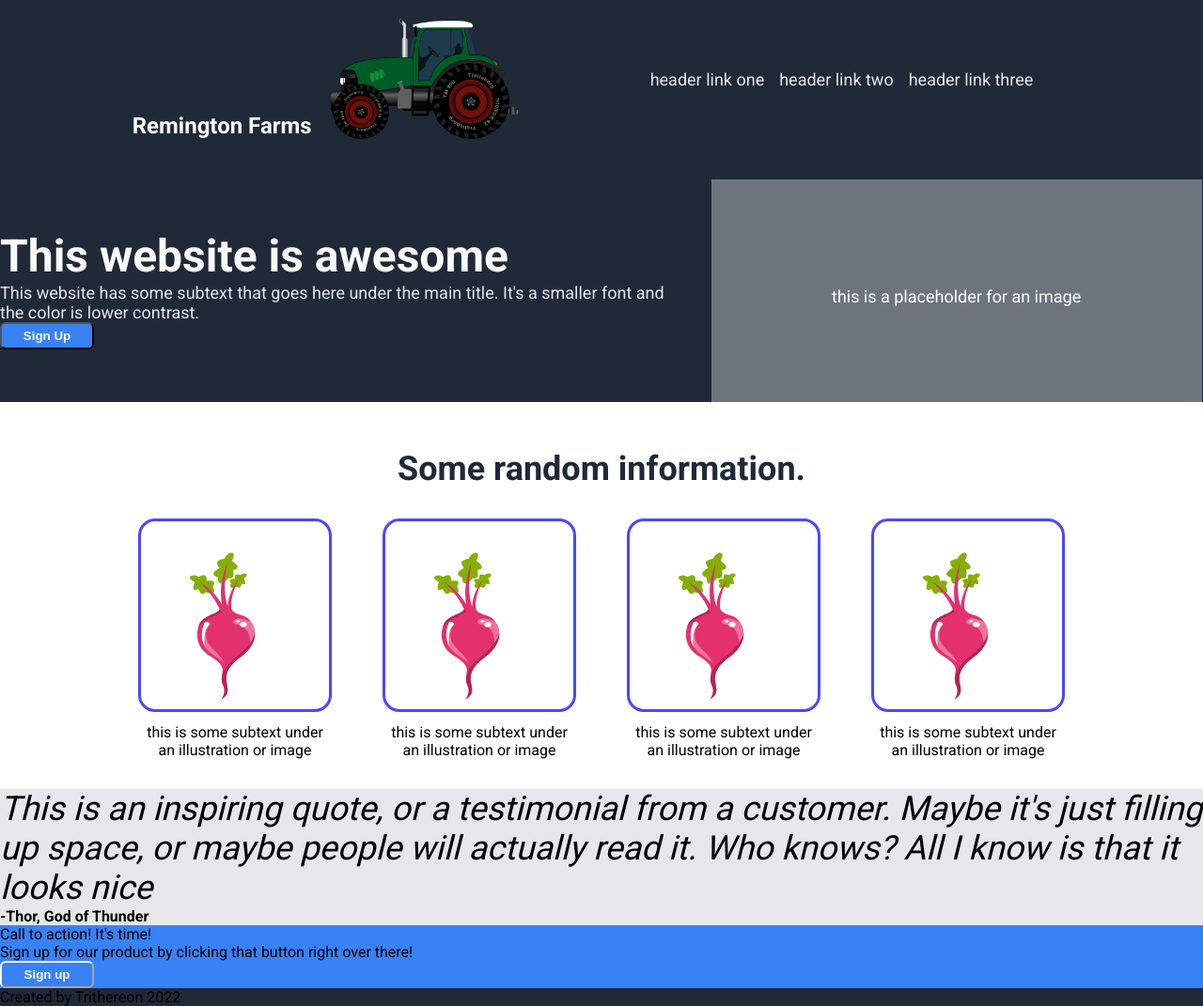
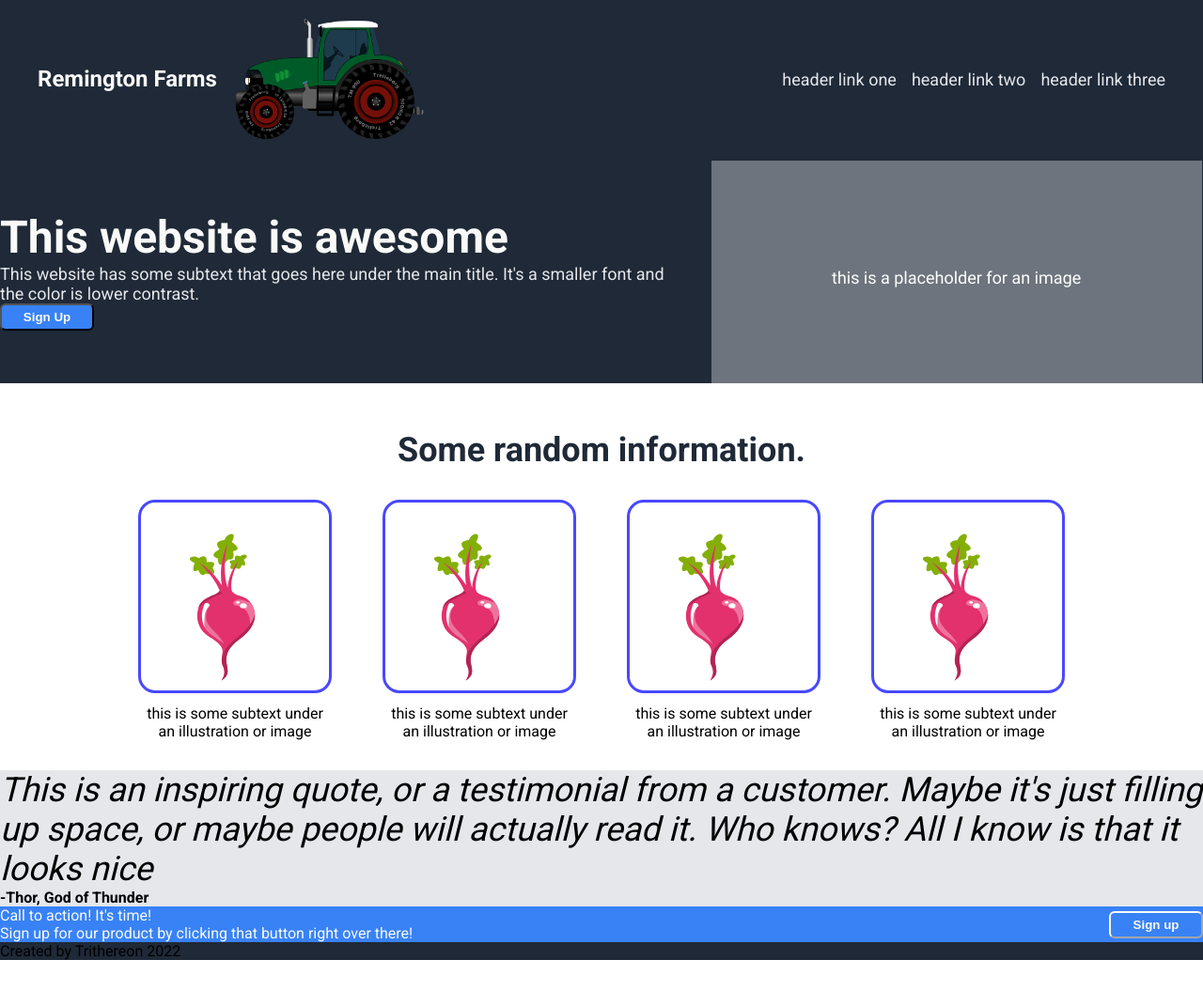
Before and after one commit to Trithereon/Odin-Project-Landing-Page, a plain HTML site: page index.html in a window 1280 px wide. Shown: the whole page at 94% size. After the commit the page ends 1022 px from the top, so only its background shows below. Drawn offline with Linux system fonts and the light colour scheme.

Commit message:
Merge section1 with header, to fix header placement

```diff
--- a/index.html
+++ b/index.html
@@ -6,7 +6,7 @@
         <title>The Odin Project Landing Page</title>
     </head>
     <body>
-        <div class="header section1">
+        <!-- <div class="header section1"> -->
             <div class="header">
                     <div class="logo">
                         <div class="logo-text">Remington Farms</div>
@@ -26,7 +26,7 @@
                 </div>
                 <img src="/img/placeholder.png" alt="image placeholder">
             </div>
-        </div>
+        <!--</div> -->
         <div class="section2 title">Some random information.</div>
         <div class="section2">
 
@@ -53,8 +53,10 @@
         </div>
         <div class="section4">
             <div class="call-to-action">
-                <div class="title">Call to action! It's time!</div>
-                <div class="subtext">Sign up for our product by clicking that button right over there!</div>
+                <div class="text">
+                    <div class="title">Call to action! It's time!</div>
+                    <div class="subtext">Sign up for our product by clicking that button right over there!</div>
+                </div>
                 <button class="sign-up">Sign up</button>
             </div>
         </div>
--- a/styles.css
+++ b/styles.css
@@ -20,14 +20,25 @@ ul {
     gap:16px;
 }
 
+.header .logo {
+    padding: 20px 0;
+    display:flex;
+}
+
+.header .logo-text {
+    font-size:24px;
+    font-weight:bold;
+    color:#F9FAF8;
+    display:flex;
+    align-items:center;
+    padding:0 20px 0 40px;
+}
+
 .header {
     display:flex;
     gap:100px;
-}
-
-.header .logo {
-    padding: 20px 0;
-    display:flex;
+    justify-content:space-between;
+    background-color:#1F2937;
 }
 
 .header a, .hero .subtext{
@@ -41,14 +52,6 @@ ul {
     color:#F9FAF8;
 }
 
-.header .logo-text {
-    font-size:24px;
-    font-weight:bold;
-    color:#F9FAF8;
-    display:flex;
-    align-items:flex-end;
-    padding:0 20px 0 0;
-}
 
 .header.section1 {
     background-color:#1F2937;
@@ -57,6 +60,7 @@ ul {
 }
 
 .section1 {
+    background-color:#1F2937;
     display:flex;
     justify-content:center;
     align-items:center;
@@ -70,6 +74,18 @@ ul {
 
 .call-to-action {
     background-color:#3882F6;
+    color:#F9FAF8;
+    display:flex;
+    align-items:center;
+    justify-content:space-between;
+}
+
+.call-to-action text title {
+    font-weight:700;
+}
+
+.call-to-action button {
+    border-color:#F9FAF8;
 }
 
 button {
@@ -81,9 +97,7 @@ button {
     font-weight:bolder;
 }
 
-.call-to-action button {
-    border-color:#F9FAF8;
-}
+
 
 .img-card {
     display:flex;
```
